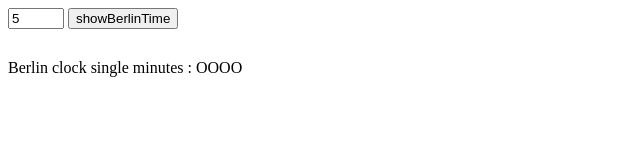
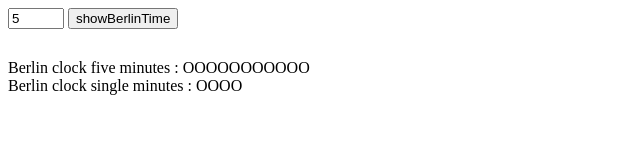
Before and after one commit to 2019Q2SOWDEV036/berlin-clock, a website built with webpack: page dist/index.html in a window 1280 px wide. Both pictures are taken after typing "5" into the empty fields and a click on the input "showBerlinTime". Shown: the whole page, without its empty margins (0-640 px from the left). Built offline with nearby package versions, Linux system fonts and the light colour scheme.

Commit message:
Handle all lamps to be OFF in five minutes row

```diff
--- a/spec/BerlinClockSpec.js
+++ b/spec/BerlinClockSpec.js
@@ -41,4 +41,14 @@ describe("Berlin Clock", function () {
             expect(berlinClock.bottomMinutes()).toBe("YYYY");
         });
     });
+
+    describe("Five Minutes", function () {
+
+        it('should have all lamps to be OFF in five minutes row', function () {
+
+            time.setMinutes(4, 0, 0);
+
+            expect(berlinClock.topMinutes()).toBe("OOOOOOOOOOO");
+        });
+    });
 });
--- a/src/BerlinClock.js
+++ b/src/BerlinClock.js
@@ -12,7 +12,11 @@ var BerlinClock = function (time) {
 
         return signLamps(illuminatedLamps, CONSTANTS.YELLOW) + signLamps(non_illuminatedLamps, CONSTANTS.OFF);
     };
+    this.topMinutes = function () {
 
+        return signLamps(11, CONSTANTS.OFF);
+
+    };
     function getMinutesForSingleMinuteRow() {
         return time.getMinutes() % CONSTANTS.TIME_PER_LAMP_MINUTES;
     }
--- a/src/index.js
+++ b/src/index.js
@@ -9,6 +9,7 @@ window.onload = function () {
     document.getElementById("btnConvert").addEventListener("click", function (e) {
         e.preventDefault();
         time.setMinutes(document.getElementById("minutes").value);
-        document.getElementById("berlinTime").innerHTML = berlinClock.bottomMinutes();
+        document.getElementById("berlinTimeSingleMinutes").innerHTML = berlinClock.bottomMinutes();
+        document.getElementById("berlinTimeFiveMinutes").innerHTML = berlinClock.topMinutes();
     });
 };
```
Also changed, not shown: dist/index.html.
